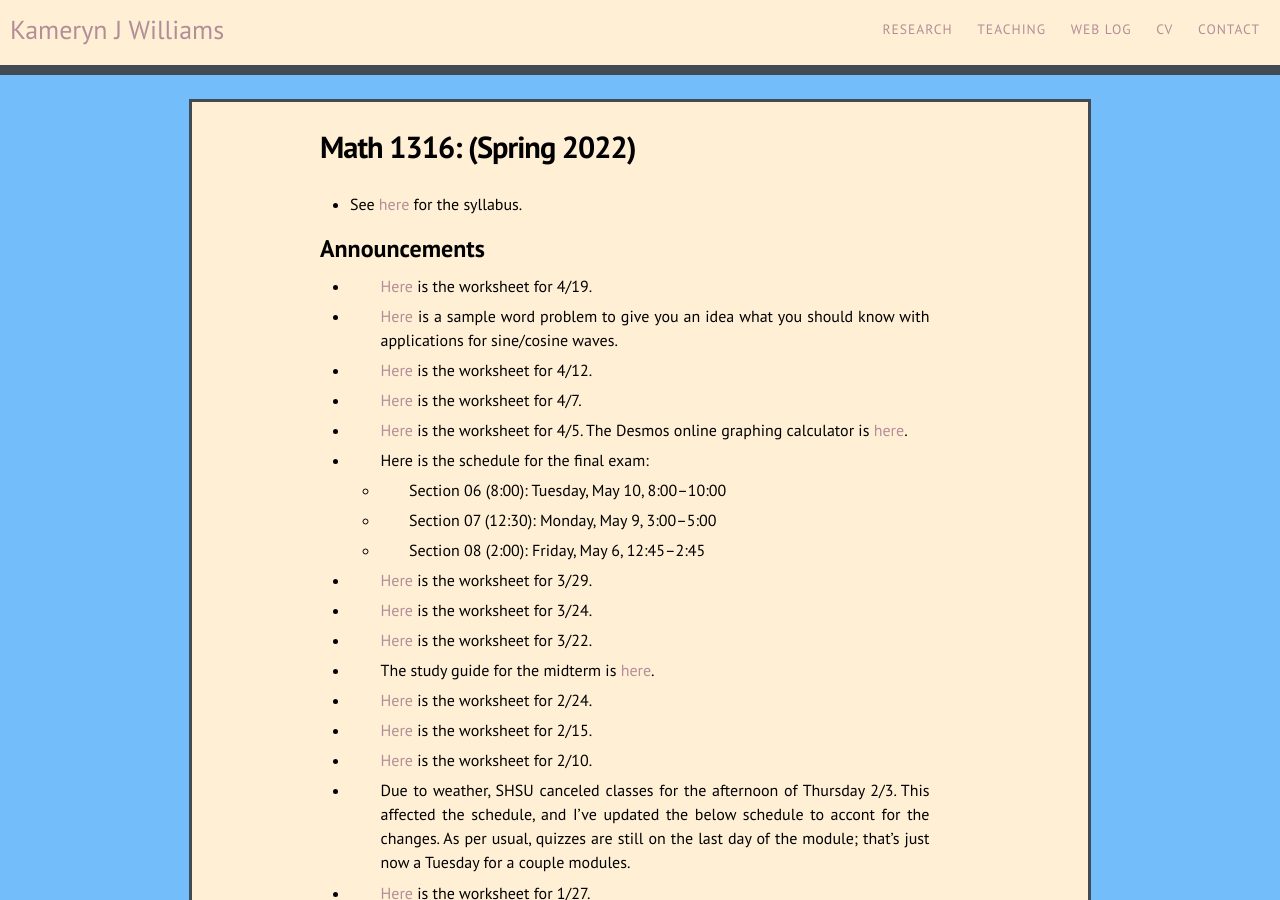
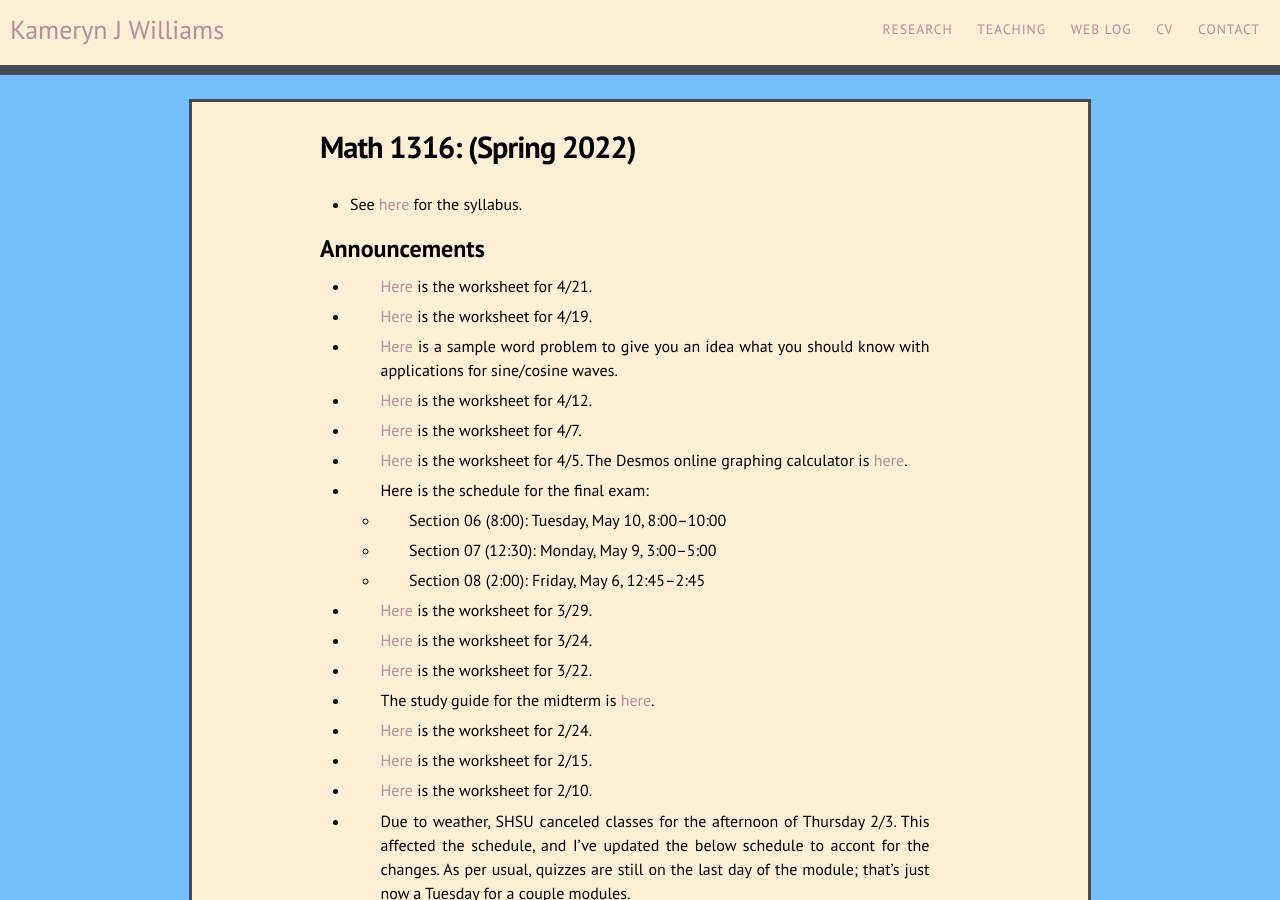
Before and after one commit to kamerynjw/kamerynjw.github.io, a Jekyll site: the page built from teaching/2022/math1316.md, in a window 1280 px wide and 900 px high. Built offline with Jekyll 4.4.1, drawn with Linux system fonts in a browser that asks for light colours; nearby versions of some CDN libraries.

Commit message:
trig identities

```diff
--- a/teaching/2022/math1316.md
+++ b/teaching/2022/math1316.md
@@ -11,8 +11,9 @@ permalink: /teaching/2022/math1316/
 Announcements
 -------------
 
+* [Here]({{ page.url }}ws4-21.pdf) is the worksheet for 4/21.
+
 * [Here]({{ page.url }}ws4-19.pdf) is the worksheet for 4/19.
-
 
 * [Here]({{ page.url }}s5.pdf) is a sample word problem to give you an idea what you should know with applications for sine/cosine waves.
 
```
Also changed, not shown: 1 other file.
